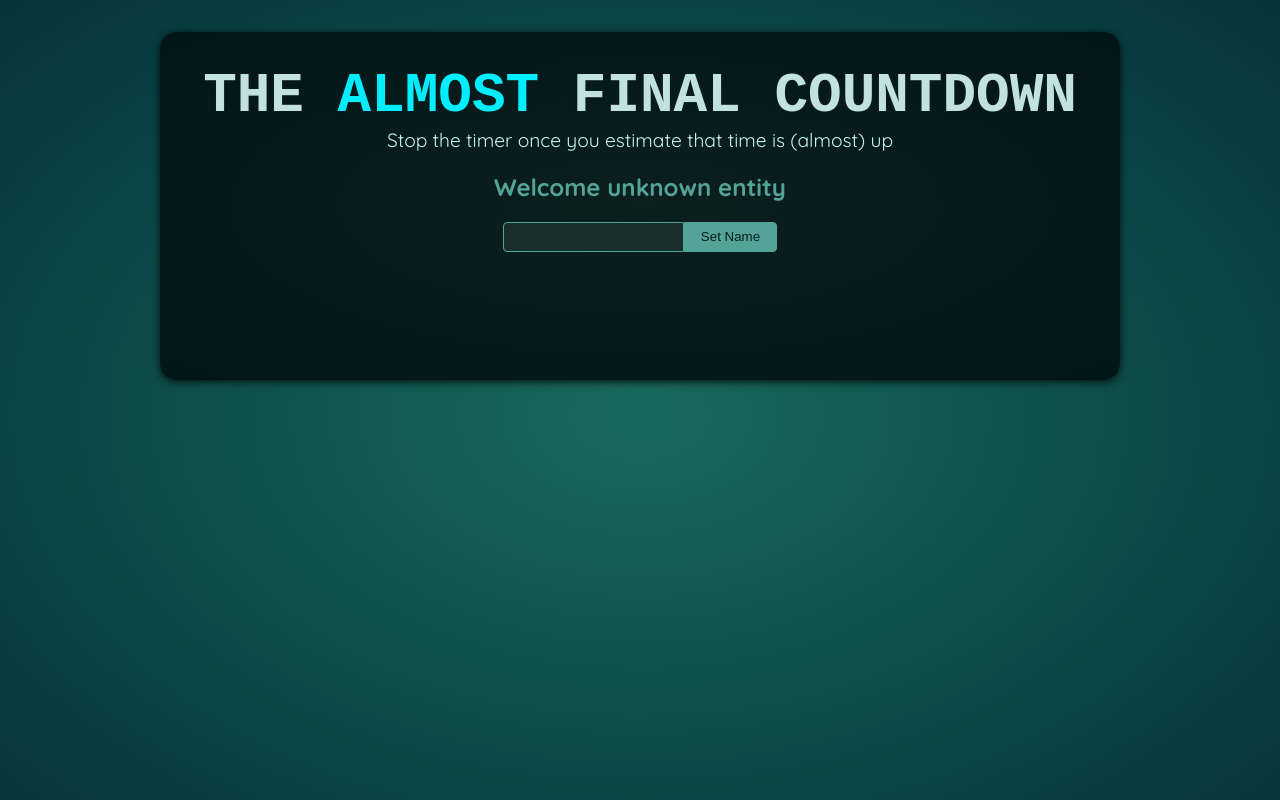
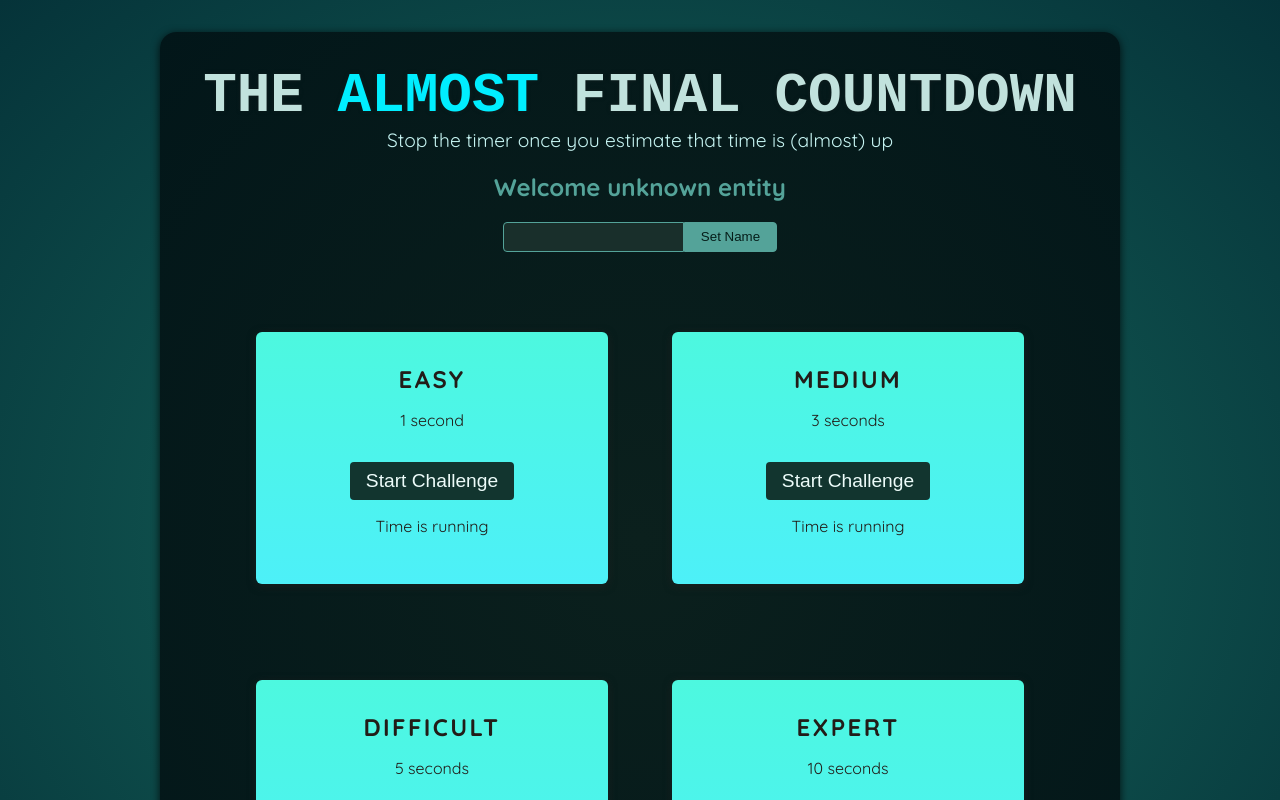
Before and after one commit to amanpreet04/react-refs, a React (Vite) app: page / in a window 1280 px wide. Shown: the top 800 px of the page. Built offline with nearby package versions, Linux system fonts and the light colour scheme; a web font is replaced by a local one.

Commit message:
Added TimerChallenge component

```diff
--- a/src/App.jsx
+++ b/src/App.jsx
@@ -1,10 +1,16 @@
 import Player from './components/Player.jsx';
+import TimerChallenge from "./components/TimerChallenge.jsx";
 
 function App() {
   return (
     <>
       <Player />
-      <div id="challenges"></div>
+      <div id="challenges">
+        <TimerChallenge title="Easy" targetTime={1} />
+        <TimerChallenge title="Medium" targetTime={3} />
+        <TimerChallenge title="Difficult" targetTime={5} />
+        <TimerChallenge title="Expert" targetTime={10} />
+      </div>
     </>
   );
 }
--- /dev/null
+++ b/src/components/TimerChallenge.jsx
@@ -0,0 +1,12 @@
+export default function TimerChallenge({ title, targetTime }) {
+  return (
+    <section className="challenge">
+      <h2>{title}</h2>
+      <p>
+        {targetTime} second{targetTime > 1 ? "s" : ""}
+      </p>
+      <button>Start Challenge</button>
+      <p>Time is running</p>
+    </section>
+  );
+}
```
